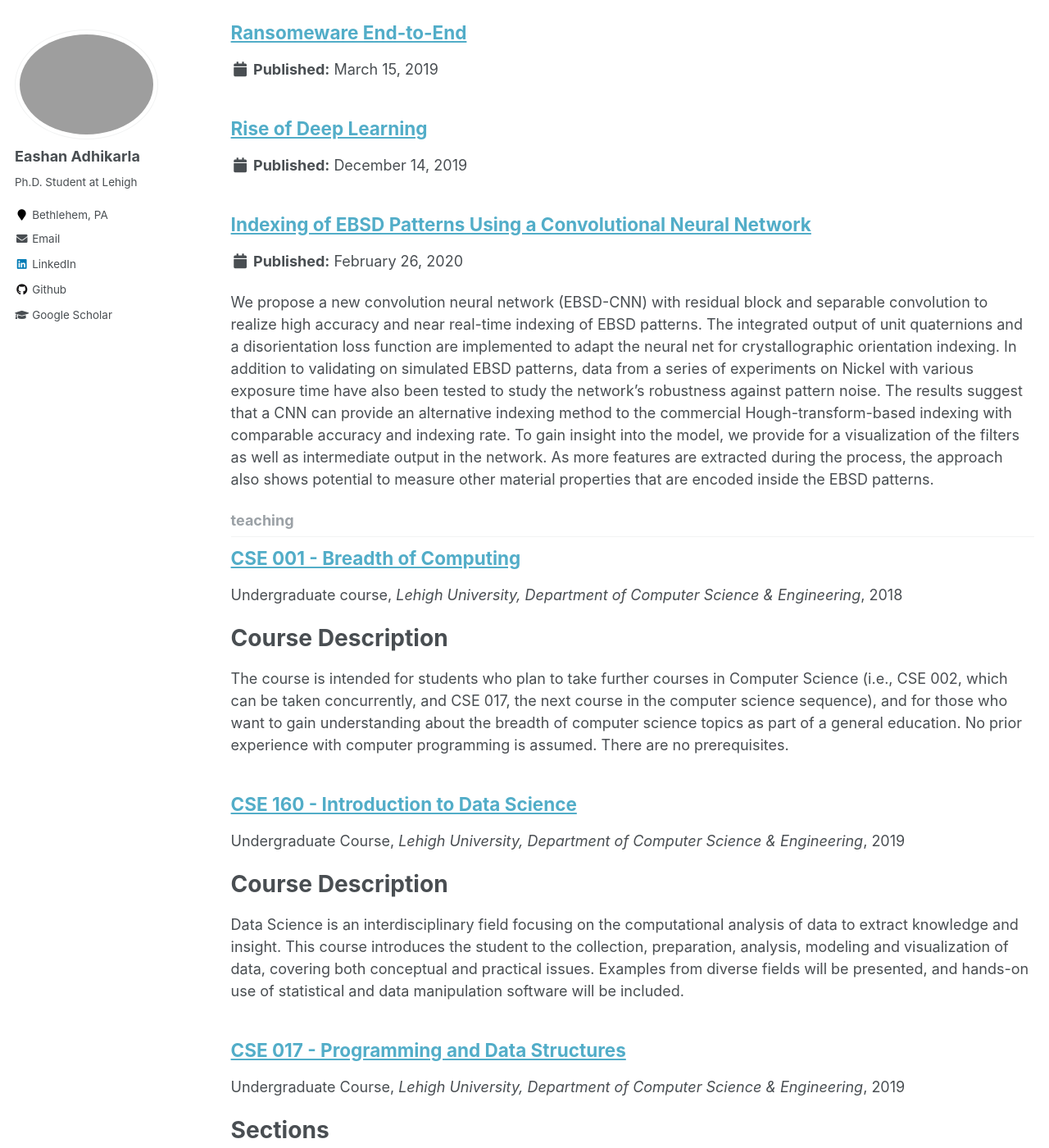
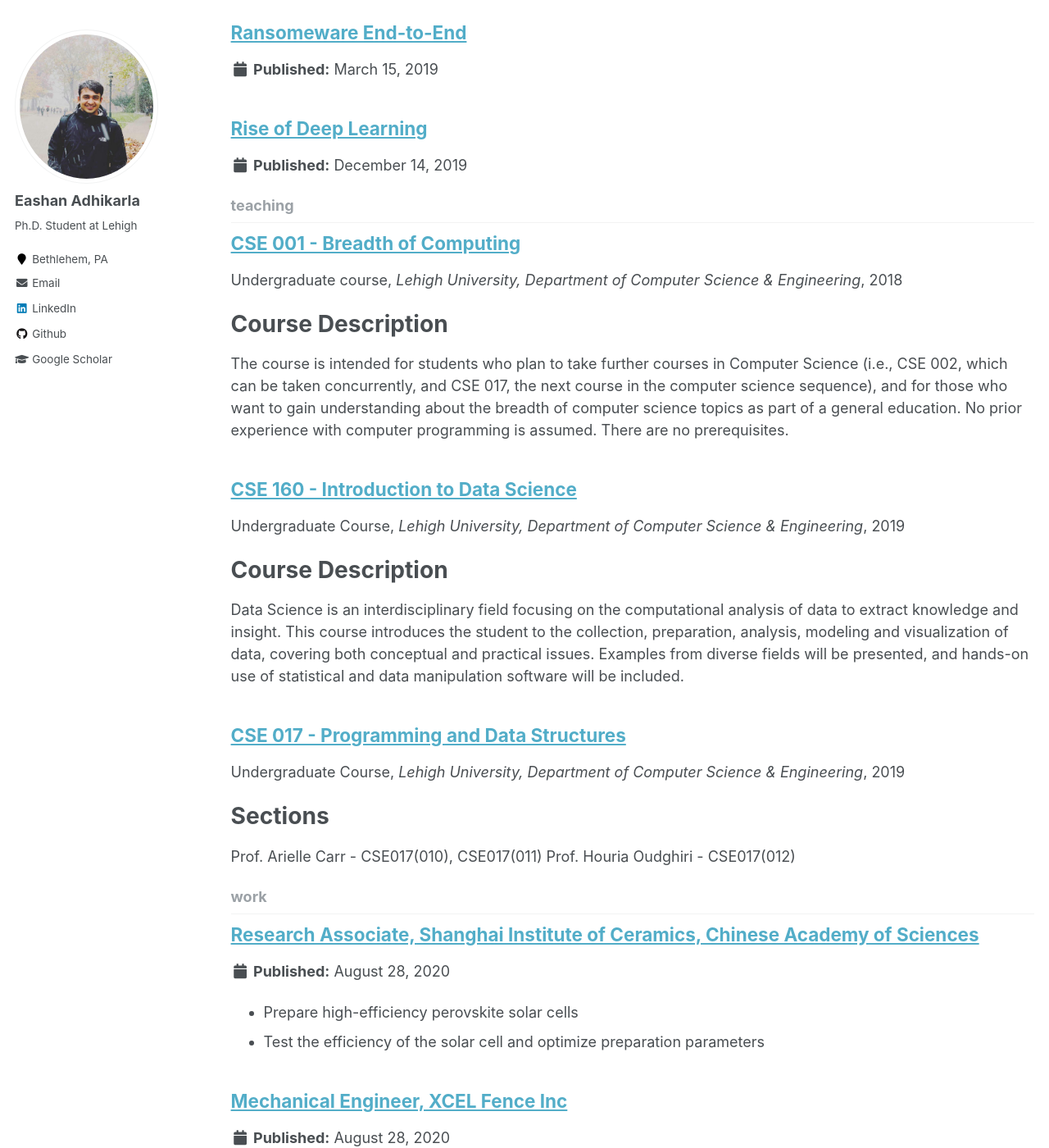
Before and after one commit to eashanadhikarla/eashanadhikarla.github.io, a Jekyll site: the page built from _pages/collection-archive.html, in a window 1280 px wide and 1400 px high, scrolled down 2391 px. Shown: the whole window at 82% size. Built offline with Jekyll 4.4.1, drawn with Linux system fonts in a browser that asks for light colours; some of the changed text lies outside the part shown.

Commit message:
initial commit

```diff
--- /dev/null
+++ b/CNAME
@@ -0,0 +1 @@
+www.eashanadhikarla.com
--- a/_config.yml
+++ b/_config.yml
@@ -85,7 +85,7 @@ analytics:
 # Site Author
 author:
   name             : "Eashan Adhikarla"
-  avatar           : "profile.png"
+  avatar           : "display-picture.jpeg"
   bio              : "Ph.D. Student at Lehigh"
   location         : "Bethlehem, PA"
   employer         :
--- a/_data/authors.yml
+++ b/_data/authors.yml
@@ -2,7 +2,7 @@
 
 Name Name:
   name             : "Eashan Adhikarla"
-  avatar           : "profile.png"
+  avatar           : "display-picture.jpeg"
   bio              : "Ph.D. Student at Lehigh"
   location         : "Bethlehem, PA"
   employer         :
--- a/_talks/2020-02-26-talk-1.md
+++ /dev/null
@@ -1,15 +0,0 @@
----
-title: "Indexing of EBSD Patterns Using a Convolutional Neural Network"
-collection: talks
-type: "Talk"
-permalink: /talks/2020-02-26-talk-1
-venue: "TMS 2020"
-date: 2020-02-26
-location: "San Diego, California"
----
-
-We propose a new convolution neural network (EBSD-CNN) with residual block and separable convolution to realize high accuracy and near real-time indexing of EBSD patterns. The integrated output of unit quaternions and a disorientation loss function are implemented to adapt the neural net for crystallographic orientation indexing. In addition to validating on simulated EBSD patterns, data from a series of experiments on Nickel with various exposure time have also been tested to study the network's robustness against pattern noise. The results suggest that a CNN can provide an alternative indexing method to the commercial Hough-transform-based indexing with comparable accuracy and indexing rate. To gain insight into the model, we provide for a visualization of the filters as well as intermediate output in the network. As more features are extracted during the process, the approach also shows potential to measure other material properties that are encoded inside the EBSD patterns.
-
-Find more info [here](http://www.programmaster.org/PM/PM.nsf/ViewSessionSheets?OpenAgent&ParentUNID=56017D2B724546D88525845600743C47).
-
-<ul><img src="{{base_path}}/images/2020-02-26-talk-1.jpg" width="40%"></ul>
--- a/_teaching/2020-spring-teaching-1.md
+++ /dev/null
@@ -1,22 +0,0 @@
----
-title: "Teaching assistant"
-collection: teaching
-type: "27-100, Engineering the Materials of the Future"
-permalink: /teaching/2020-spring-teaching-1
-venue: "Carnegie Mellon University, Department of Materials Science and Engineering"
-date: 2020-01-01
-location: "Pittsburgh, United States"
----
-
-This course provides an introduction to how science and engineering can be exploited to design materials for many applications.
-
-Materials form the foundation for all engineering applications. Advances in materials and their processing are driving all technologies, including the broad areas of nano-, bio-, energy, and electronic (information) technology.
-
-Performance requirements for future applications require that engineers continue to design both new structures and new processing methods in order to engineer materials having improved properties. Applications such as optical communication, tissue and bone replacement, fuel cells, and information storage, to name a few, exemplify areas where new materials are required to realize many of the envisioned future technologies.
-
-The principles behind the design and exploitation of metals, ceramics, polymers, and composites are presented using examples from everyday life, as well as from existing, new, and future technologies. A series of laboratory experiments are used as a hands-on approach to illustrating modern practices used in the processing and characterization of materials and for understanding and improving materials properties.
-
-Responsibility
-======
-- Lab session assistance
-- Lab report grading
```
Also changed, not shown: images/display-picture.jpeg (renamed from images/profile.jpeg), 1 other file.
